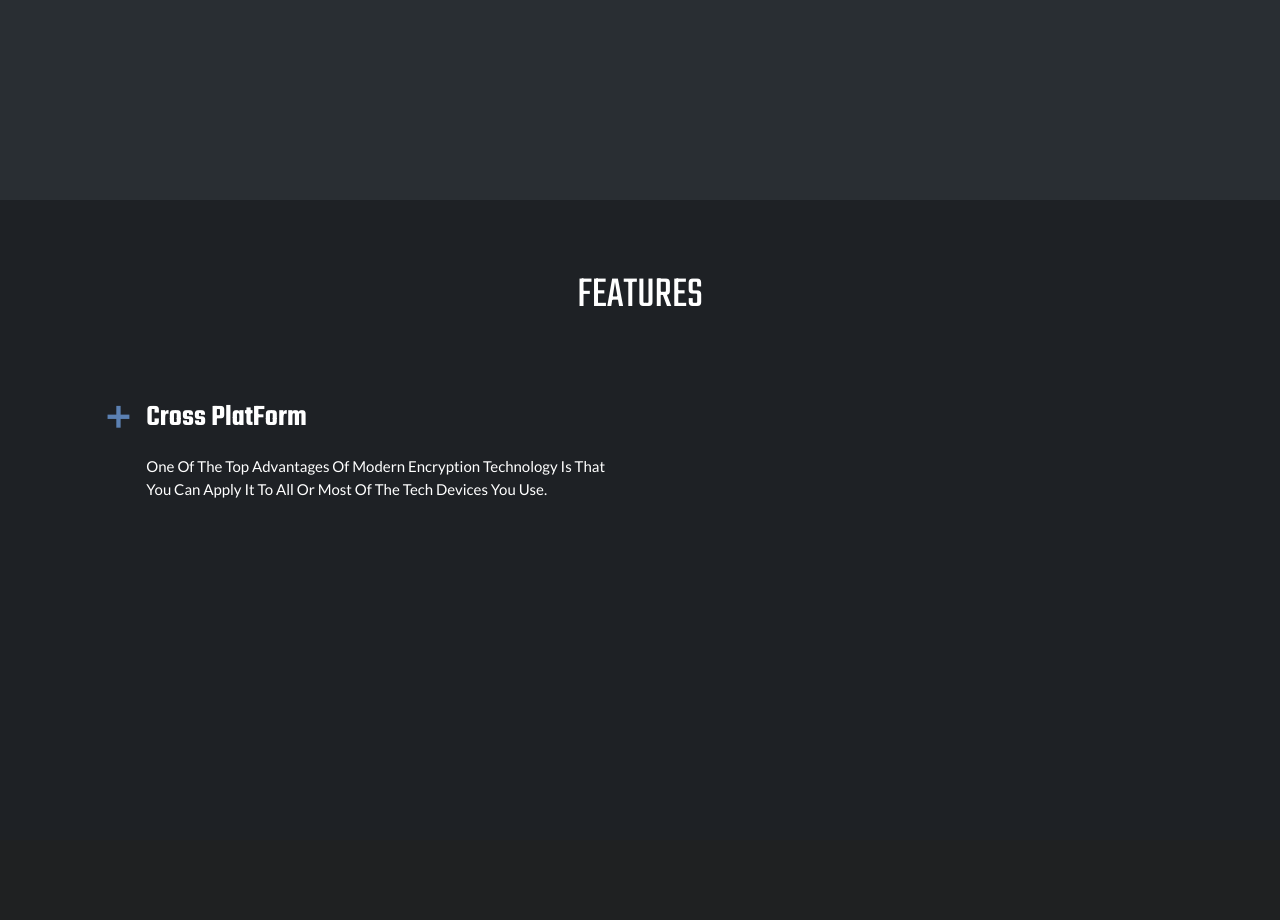
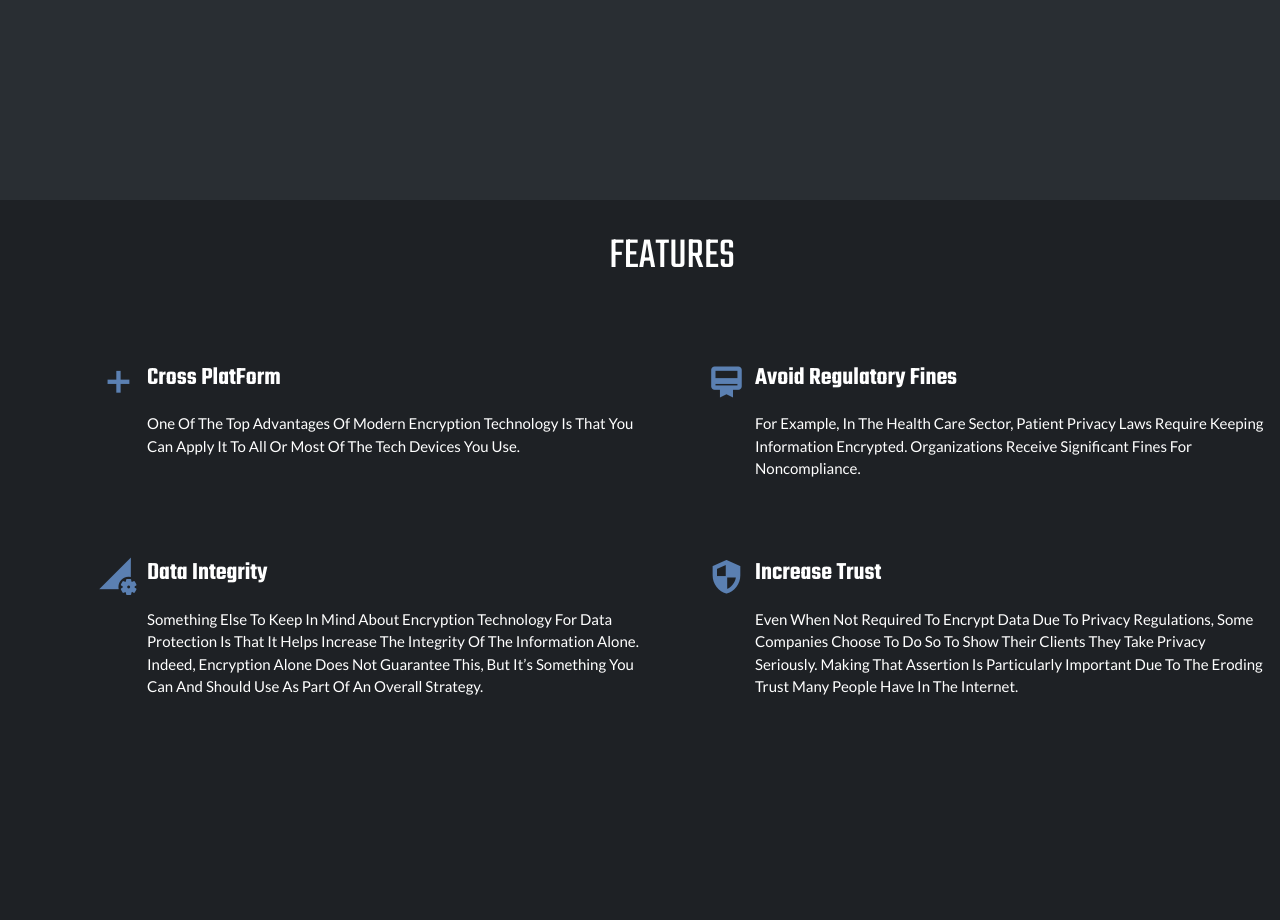
Before and after one commit to jithin0000/pocketencryption, a Django app: page / in a window 1280 px wide. Shown: the part 1600-2520 px from the top of the page. Before the commit the page ends 2098 px from the top, so only its background shows below. Run offline with Django 3.2, Linux system fonts and the light colour scheme; some libraries are stand-ins or nearby versions.

Commit message:
technology section is adding

```diff
--- a/home/templates/base/features.html
+++ b/home/templates/base/features.html
@@ -18,6 +18,41 @@
 
             </div>
         </div>
+        <div class="col s6">
+            <div class="feature-item">
+                <i class="material-icons feature-icon">card_membership</i>
+                <div class="feature-content ml-2">
+                    <div class="item-text">Avoid Regulatory Fines</div>
+                    <p>For example, in the health care sector, patient privacy laws require keeping information
+                        encrypted. Organizations receive significant fines for noncompliance.</p>
+                </div>
+
+            </div>
+        </div>
+        <div class="col s6 mt-5">
+            <div class="feature-item">
+                <i class="material-icons feature-icon">perm_data_setting</i>
+                <div class="feature-content ml-2">
+                    <div class="item-text">Data Integrity</div>
+                    <p>Something else to keep in mind about encryption technology for data protection is that it helps
+                        increase the integrity of the information alone. Indeed, encryption alone does not guarantee
+                        this, but it’s something you can and should use as part of an overall strategy.</p>
+                </div>
+
+            </div>
+        </div>
+        <div class="col s6 mt-5">
+            <div class="feature-item">
+                <i class="material-icons feature-icon">security</i>
+                <div class="feature-content ml-2">
+                    <div class="item-text">Increase Trust</div>
+                    <p>Even when not required to encrypt data due to privacy regulations, some companies choose to do so
+                        to show their clients they take privacy seriously. Making that assertion is particularly
+                        important due to the eroding trust many people have in the internet.</p>
+                </div>
+
+            </div>
+        </div>
 
     </div>
 
--- a/static/css/style.css
+++ b/static/css/style.css
@@ -28,6 +28,7 @@ text-transform:uppercase;
 	color: white;
 	position: relative;
 }
+
 
 .content {
 	position: absolute;
@@ -65,12 +66,20 @@ text-transform:uppercase;
 	size: 2em;
 }
 
+#particles canvas{
+    position: absolute;
+    width: 100%;
+    height: 90vh;
+    z-index: -1;
+}
+
 
 /*------------patner section --------------*/
 
 #patner-section {
 	height: 45vh;
 	background-color: #1E2125;
+	z-index: 44;
 }
 
 
@@ -86,13 +95,21 @@ text-transform:uppercase;
 	width: 100%;
 }
 
+/*---- navbar section ------*/
+#navbar {
+	position: absolute;
+	top: 0;
+	left: 0;
+	right: 0;
+}
 
 /*----- features section -----*/
 
 #features {
-	height: 80vh;
+	height: 90vh;
 	background-color: #1E2125;
-	padding:5%;
+	padding-left: 5%;
+	padding-top: 25px;
 }
 #features .feature-icon {
 	color: #5b80b2;
@@ -111,5 +128,5 @@ text-transform:uppercase;
 .item-text {
 	font-family: Teko;
 	font-weight: bold;
-	font-size: 30px;
+	font-size: 25px;
 }
--- a/static/js/particle.js
+++ b/static/js/particle.js
@@ -1,4 +1,8 @@
 particlesJS("particles-js", {
+    canvas: {
+        w: "500px",
+        h: "500px"
+    },
     "particles": {
         "number": {"value": 200, "density": {"enable": true, "value_area": 980}},
         "color": {"value": "#86C03C"},
--- a/templates/base/navbar.html
+++ b/templates/base/navbar.html
@@ -1,4 +1,4 @@
-<nav class="z-depth-0 transparent">
+<nav id="navbar" class="z-depth-0 transparent">
     <div class="nav-wrapper z-depth-0">
 {#        <a href="#" class="brand-logo">Logo</a>#}
         <ul id="nav-mobile" class="right z-depth-0 hide-on-med-and-down">
```
Also changed, not shown: 1 other file. Lines whose indentation alone changed are shown as unchanged.
